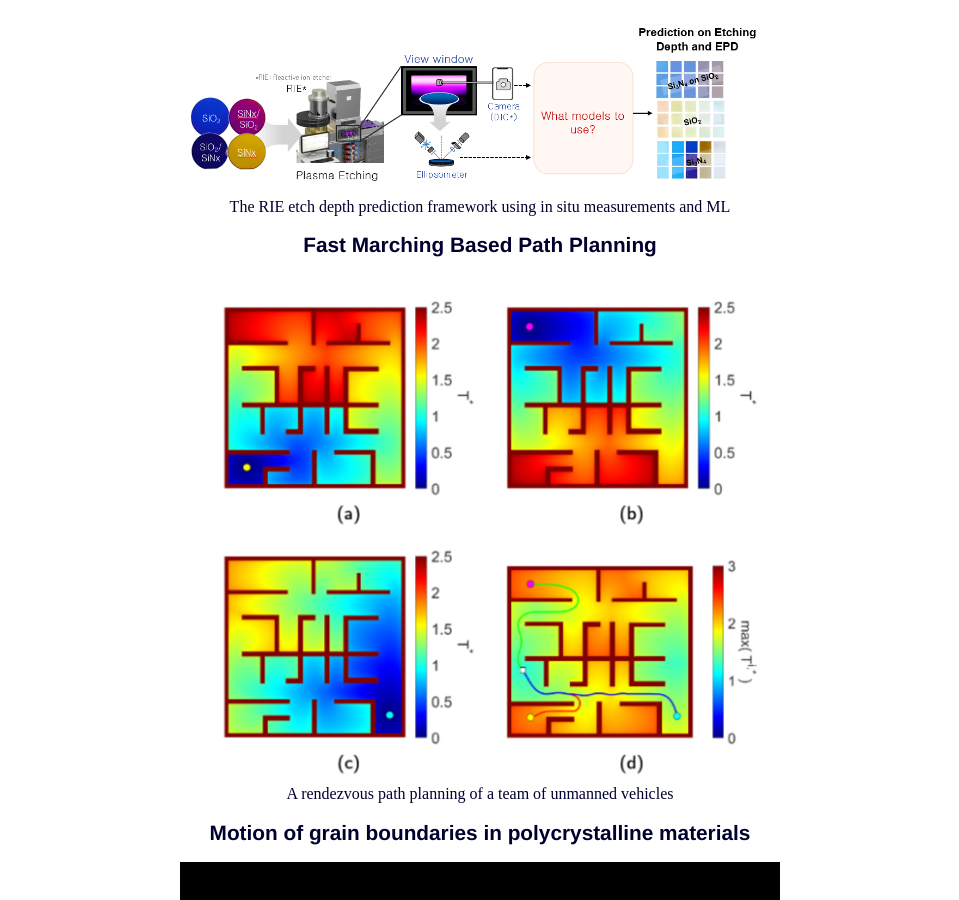
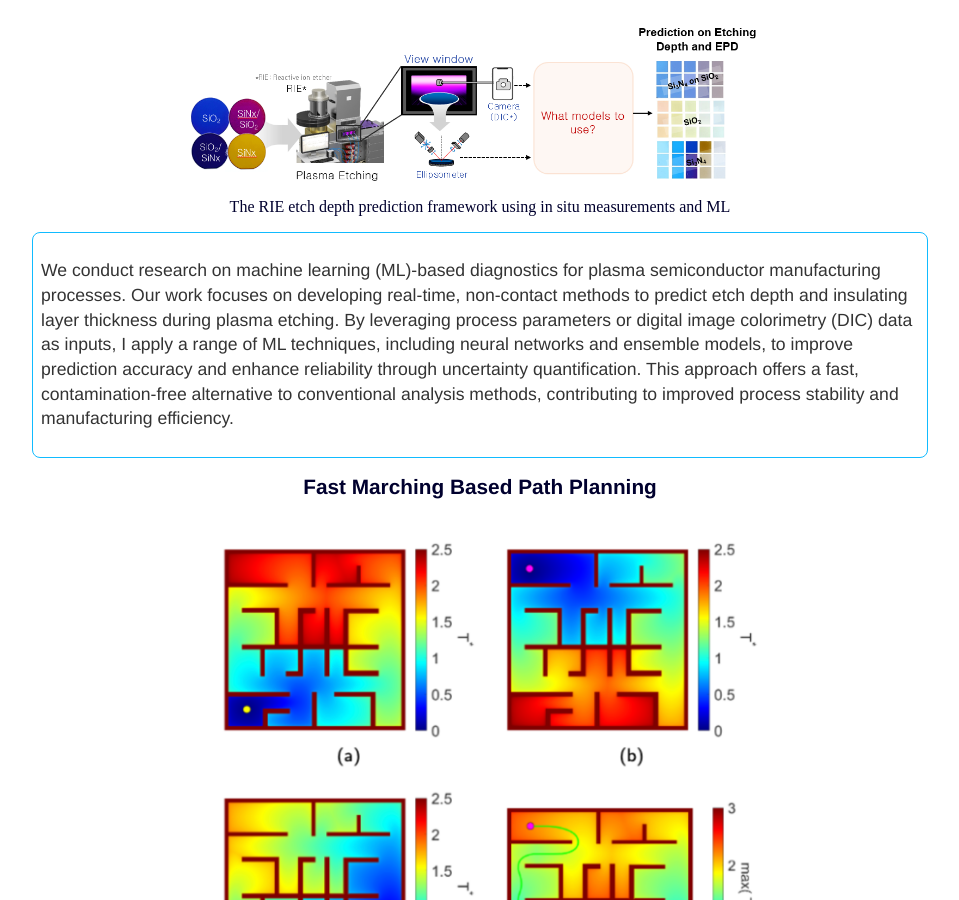
Before and after one commit to jaekwangjk/jaekwangjk.github.io, a Jekyll site: the page built from research.html, in a window 1280 px wide and 900 px high, scrolled down 446 px. Shown: the whole window, without its empty margins (160-1119 px from the left). Built offline with Jekyll 4.4.1, drawn with Linux system fonts in a browser that asks for light colours.

Commit message:
Update research.html

```diff
--- a/research.html
+++ b/research.html
@@ -31,6 +31,16 @@ title: Jaekwang Kim
 	</figure>
 	</center>
 	</BODY>
+
+
+	<div class="rounded">
+	<p>
+	We conduct research on machine learning (ML)-based diagnostics for plasma semiconductor manufacturing processes.
+	Our work focuses on developing real-time, non-contact methods to predict etch depth and insulating layer thickness during plasma etching.
+	By leveraging process parameters or digital image colorimetry (DIC) data as inputs, I apply a range of ML techniques,
+	including neural networks and ensemble models, to improve prediction accuracy and enhance reliability through uncertainty quantification.
+    This approach offers a fast, contamination-free alternative to conventional analysis methods, contributing to improved process stability and manufacturing efficiency.
+	</p></div>
 
 	<p>
 	<center>
```
